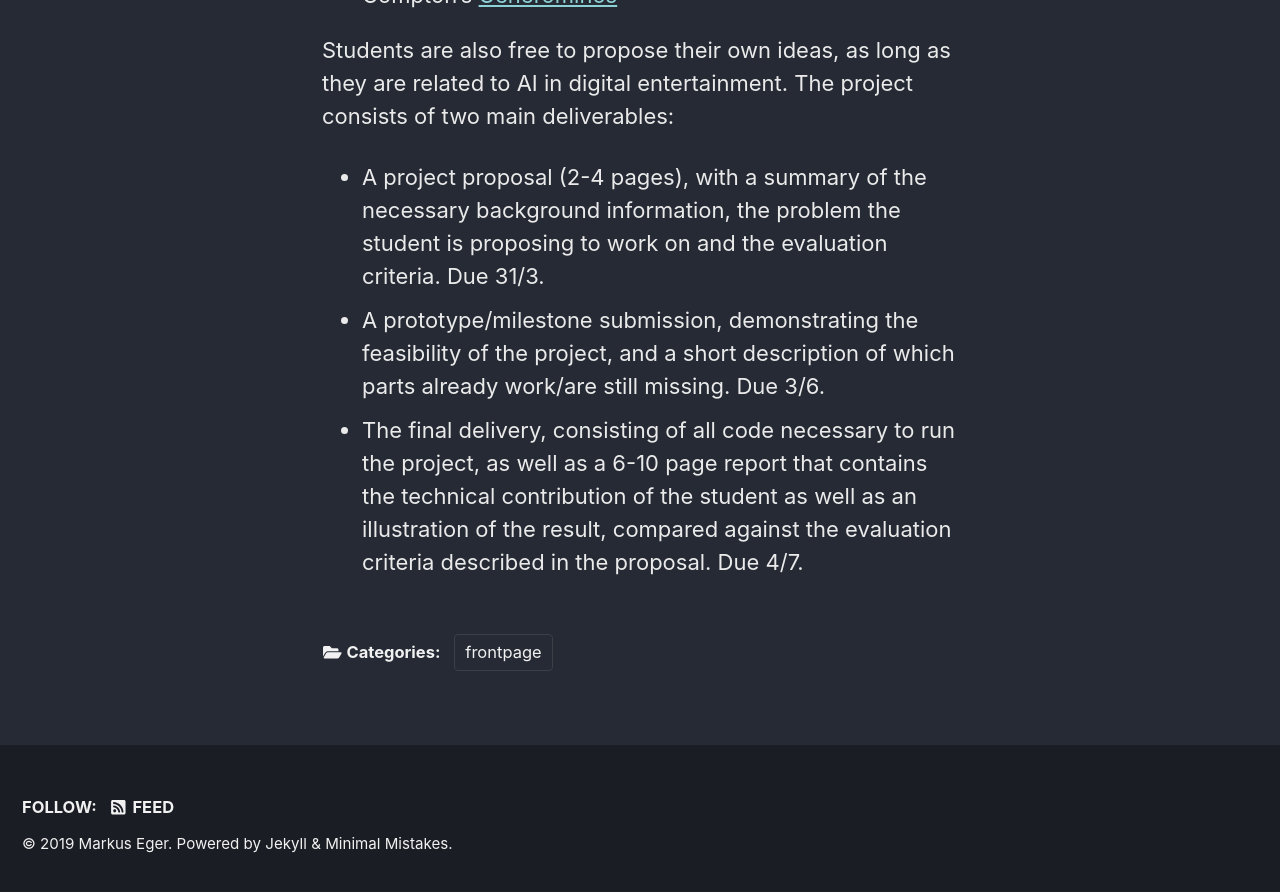
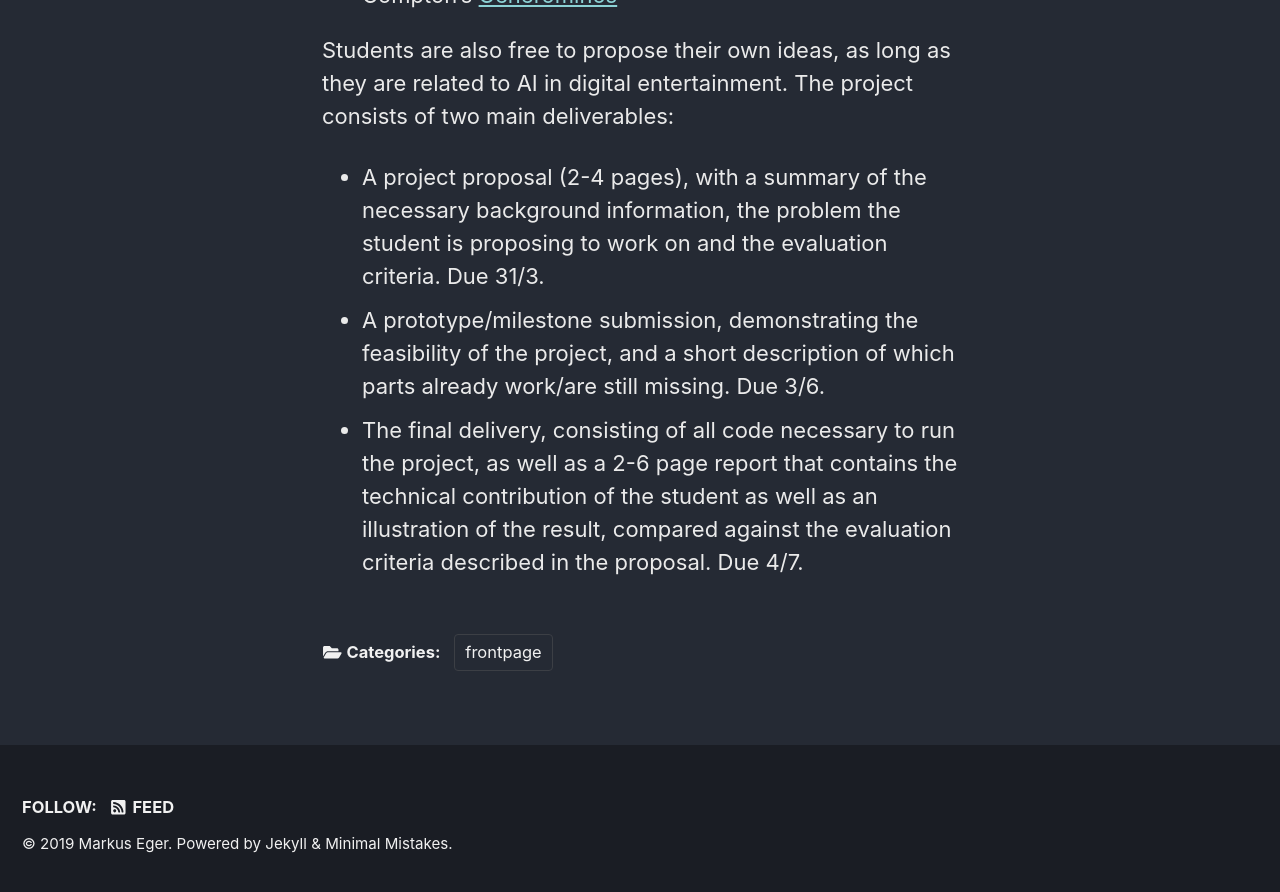
Before and after one commit to yawgmoth/PF-3341, a Jekyll site: the page built from _pages/project.md, in a window 1280 px wide and 900 px high, scrolled down 1858 px. Shown: the top 892 px of the window. Built offline with Jekyll 4.4.1, drawn with Linux system fonts in a browser that asks for light colours; cached includes are drawn as plain includes; nearby versions of some CDN libraries.

```diff
--- a/_pages/project.md
+++ b/_pages/project.md
@@ -38,4 +38,4 @@ Students are also free to propose their own ideas, as long as they are related t
 
   * A project proposal (2-4 pages), with a summary of the necessary background information, the problem the student is proposing to work on and the evaluation criteria. Due 31/3.
   * A prototype/milestone submission, demonstrating the feasibility of the project, and a short description of which parts already work/are still missing. Due 3/6.
-  * The final delivery, consisting of all code necessary to run the project, as well as a 6-10 page report that contains the technical contribution of the student as well as an illustration of the result, compared against the evaluation criteria described in the proposal. Due 4/7.
+  * The final delivery, consisting of all code necessary to run the project, as well as a 2-6 page report that contains the technical contribution of the student as well as an illustration of the result, compared against the evaluation criteria described in the proposal. Due 4/7.
--- a/index.html
+++ b/index.html
@@ -6,6 +6,7 @@ permalink: /
 
 <h1>PF-3341: Artificial Intelligence in Digital Entertainment</h1>
 
-In this class we will cover several different AI techniques and their applications to games and other digital entertainment options.
+In this class we will cover several different AI techniques and their applications to games and other digital entertainment options. For detailed information about
+the class contents see the [slides for lecture 1](/PF-3341/slides/lecture1.html) and/or the [syllabus](/PF-3341/assets/pdf/syllabus.pdf).
 <br/><br/>
 We use Piazza for communication in this class, sign up <a href="piazza.com/ucr.ac.cr/spring2019/pf3341">here</a> (sign-up code is given out in class).
```
Also changed, not shown: 1 other file.
